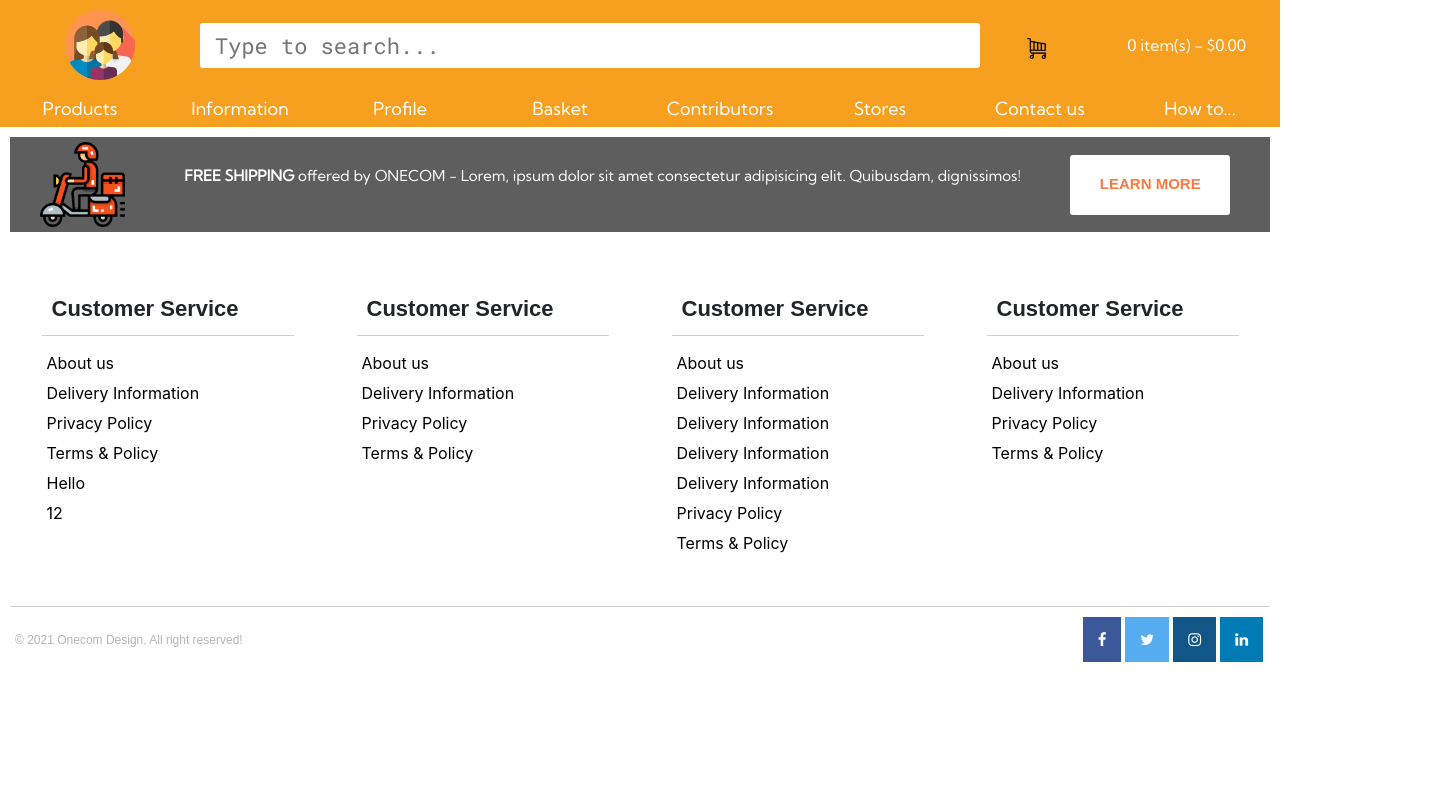
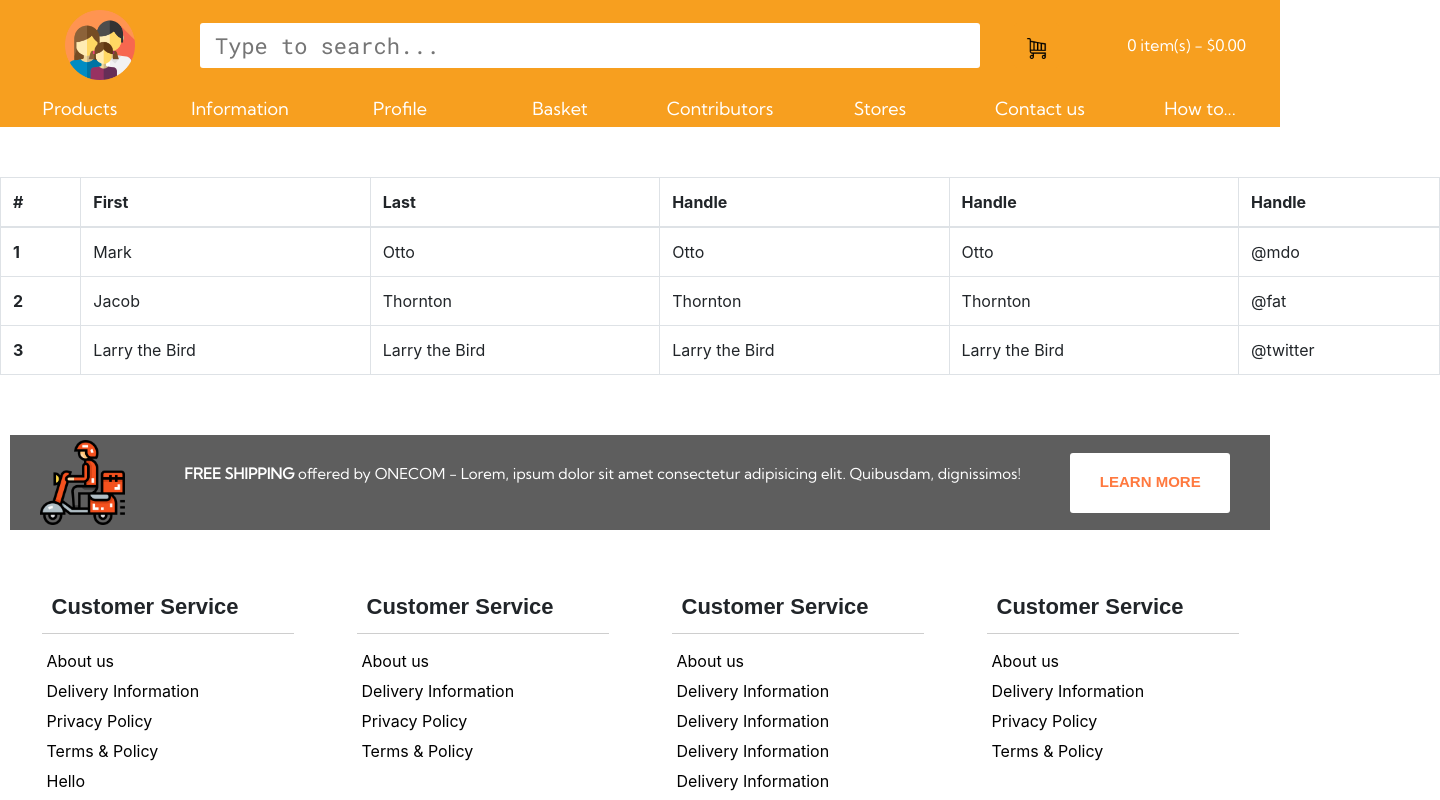
Before and after one commit to 404th/maxshop, a React (Create React App) app in the folder client/: page /shopping in a window 1280 px wide. Shown: the top 800 px of the page, 1440 px wide, since content can reach past the window. Built offline with nearby package versions, Linux system fonts and the light colour scheme.

Commit message:
Basic part of shopping-cart is ready to be completed!

```diff
--- a/client/src/Components/Navbar/navbar.jsx
+++ b/client/src/Components/Navbar/navbar.jsx
@@ -24,7 +24,7 @@
           />
         </div>
         <div className="navbar_container_cover_basket">
-          <Link to="/" className="navbar_container_cover_basket_link">
+          <Link to="/shopping" className="navbar_container_cover_basket_link">
             <img
               className="navbar_container_cover_basket_link_img no-select no-drag"
               src="/img/basket.png"
@@ -43,7 +43,7 @@
         <Link className="navbar_container_cover2_link flex-centering-item no-drag" to="/products">Products</Link>
         <Link className="navbar_container_cover2_link flex-centering-item no-drag" to="/">Information</Link>
         <Link className="navbar_container_cover2_link flex-centering-item no-drag" to="/">Profile</Link>
-        <Link className="navbar_container_cover2_link flex-centering-item no-drag" to="/">Basket</Link>
+        <Link className="navbar_container_cover2_link flex-centering-item no-drag" to="/shopping">Basket</Link>
         <Link className="navbar_container_cover2_link flex-centering-item no-drag" to="/">Contributors</Link>
         <Link className="navbar_container_cover2_link flex-centering-item no-drag" to="/">Stores</Link>
         <Link className="navbar_container_cover2_link flex-centering-item no-drag" to="/">Contact us</Link>
--- /dev/null
+++ b/client/src/Components/ShoppingCart/shoppingCart.jsx
@@ -0,0 +1,48 @@
+import "./style/shoppingCartStyle.css"
+
+function ShoppingCart() {
+  return (
+    <div className="shopping-cart-container">
+      <table className="table table-bordered">
+        <thead>
+          <tr>
+            <th scope="col">#</th>
+            <th scope="col">First</th>
+            <th scope="col">Last</th>
+            <th scope="col">Handle</th>
+            <th scope="col">Handle</th>
+            <th scope="col">Handle</th>
+          </tr>
+        </thead>
+        <tbody>
+          <tr>
+            <th scope="row">1</th>
+            <td>Mark</td>
+            <td>Otto</td>
+            <td>Otto</td>
+            <td>Otto</td>
+            <td>@mdo</td>
+          </tr>
+          <tr>
+            <th scope="row">2</th>
+            <td>Jacob</td>
+            <td>Thornton</td>
+            <td>Thornton</td>
+            <td>Thornton</td>
+            <td>@fat</td>
+          </tr>
+          <tr>
+            <th scope="row">3</th>
+            <td>Larry the Bird</td>
+            <td>Larry the Bird</td>
+            <td>Larry the Bird</td>
+            <td>Larry the Bird</td>
+            <td>@twitter</td>
+          </tr>
+        </tbody>
+      </table>
+    </div>
+  )
+}
+
+export default ShoppingCart
--- /dev/null
+++ b/client/src/Components/ShoppingCart/style/shoppingCartStyle.css
@@ -0,0 +1,4 @@
+.shopping-cart-container {
+  width: 1440px;
+  margin: 50px auto;
+}
--- a/client/src/layout.js
+++ b/client/src/layout.js
@@ -3,14 +3,16 @@
 import Home from './Components/Home/home'
 import Products from './Components/Products/products'
 import Product from './Components/Product/product'
+import ShoppingCart from './Components/ShoppingCart/shoppingCart'
 
-function Layout (props) {
+function Layout () {
 
   return (
     <Switch>
       <Route exact path="/" component={ Home }/>
       <Route exact path="/products" component={ Products }/>
       <Route exact path="/products/:id" component={ Product }/>
+      <Route exact path="/shopping" component={ ShoppingCart }/>
     </Switch>
   )
 }
```
